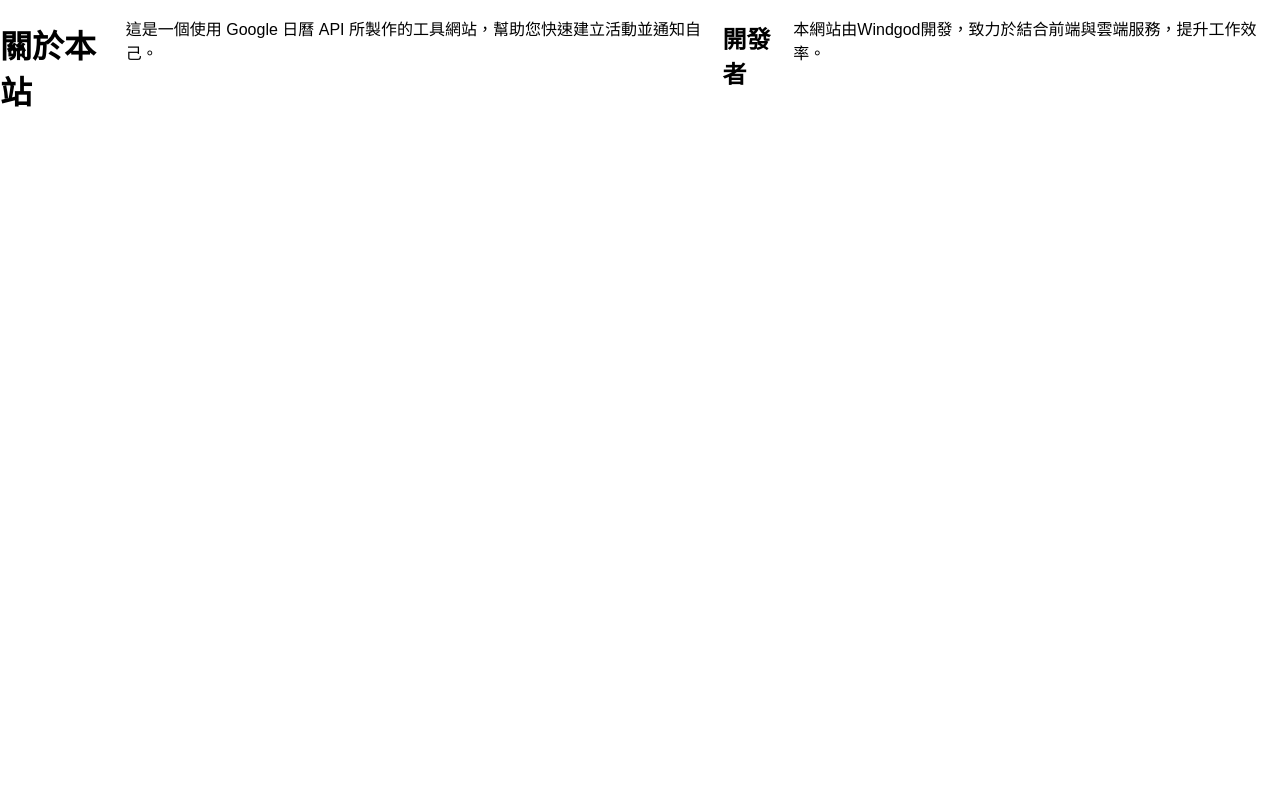
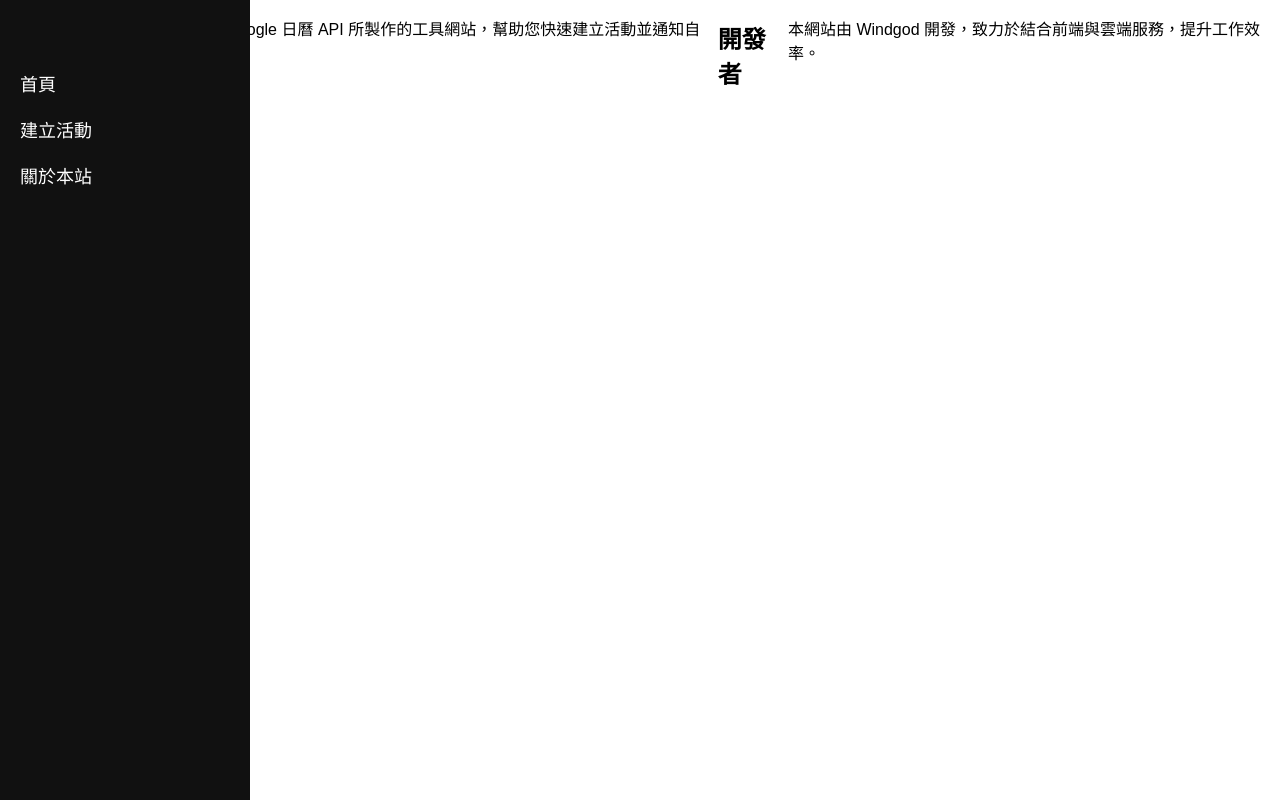
Before and after one commit to windgod31202/calendar-web, a plain HTML site: page pages/about.html in a window 1280 px wide. Drawn offline with Linux system fonts and the light colour scheme; files that its build step writes are made by us from their sources.

Commit message:
Change page function Test

```diff
--- a/pages/about.html
+++ b/pages/about.html
@@ -3,13 +3,32 @@
 <head>
   <meta charset="UTF-8">
   <title>關於本站</title>
-  <link rel="stylesheet" href="../style.css">
+  <link rel="stylesheet" href="../assets/css/style.css"> <!-- 確保路徑正確 -->
 </head>
 <body>
+  <!-- 側邊選單會在此動態插入 -->
+  <script>
+    document.addEventListener("DOMContentLoaded", function() {
+      // 假設 sidebar.html 在根目錄下，因此使用相對路徑從上層目錄加載
+      fetch('../sidebar.html')
+        .then(response => {
+          if (!response.ok) {
+            throw new Error('無法加載 sidebar.html：' + response.status);
+          }
+          return response.text();
+        })
+        .then(data => {
+          document.body.insertAdjacentHTML('afterbegin', data); // 在 body 開頭插入sidebar
+        })
+        .catch(err => console.error('無法加載側邊選單:', err));
+    });
+  </script>
+
+  <!-- 頁面主內容 -->
   <h1>關於本站</h1>
   <p>這是一個使用 Google 日曆 API 所製作的工具網站，幫助您快速建立活動並通知自己。</p>
 
   <h2>開發者</h2>
-  <p>本網站由Windgod開發，致力於結合前端與雲端服務，提升工作效率。</p>
+  <p>本網站由 Windgod 開發，致力於結合前端與雲端服務，提升工作效率。</p>
 </body>
 </html>
--- /dev/null
+++ b/sidebar.html
@@ -0,0 +1,6 @@
+<!-- sidebar.html -->
+<div id="mySidebar" class="sidebar">
+    <a href="index.html">首頁</a>
+    <a href="pages/create-calendar-event.html">建立活動</a>
+    <a href="pages/about.html">關於本站</a>
+  </div>
```
Also changed, not shown: index.html (+1 -1 lines), pages/create-calendar-event.html (+1 -1 lines), pages/sidebar.html (deleted, +0 -6 lines).
